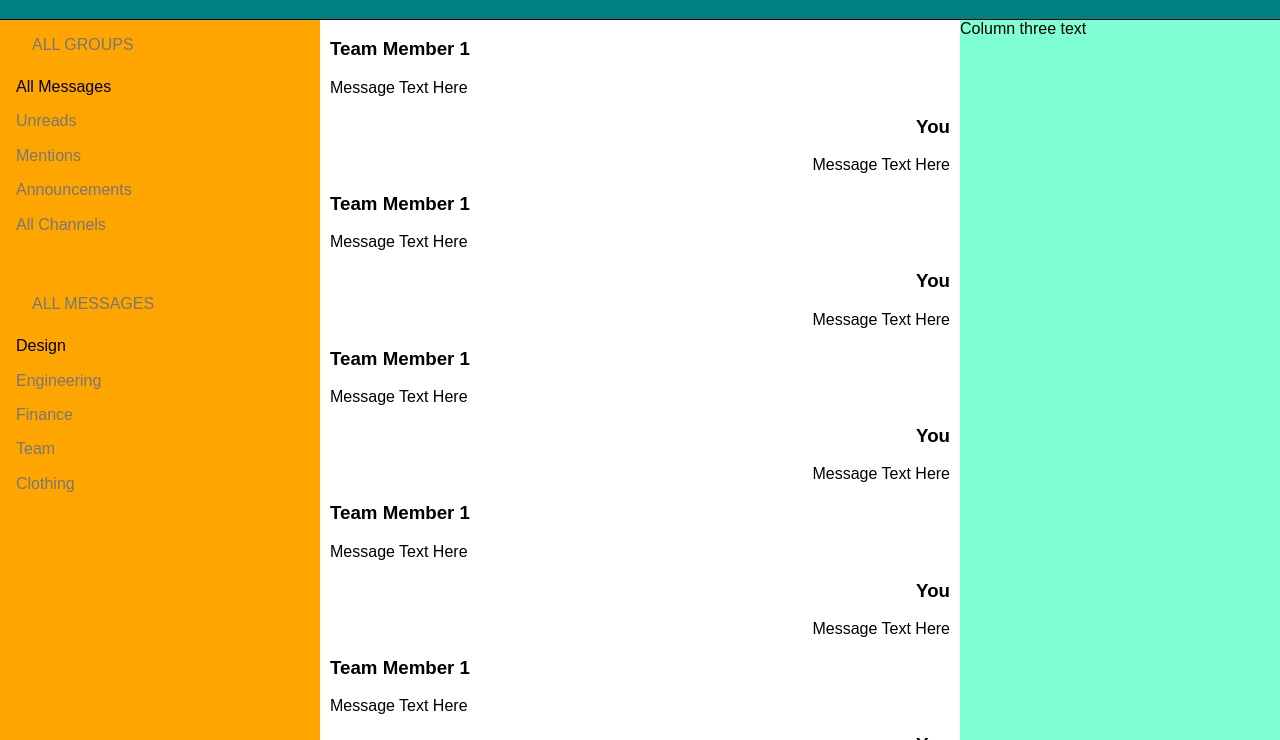
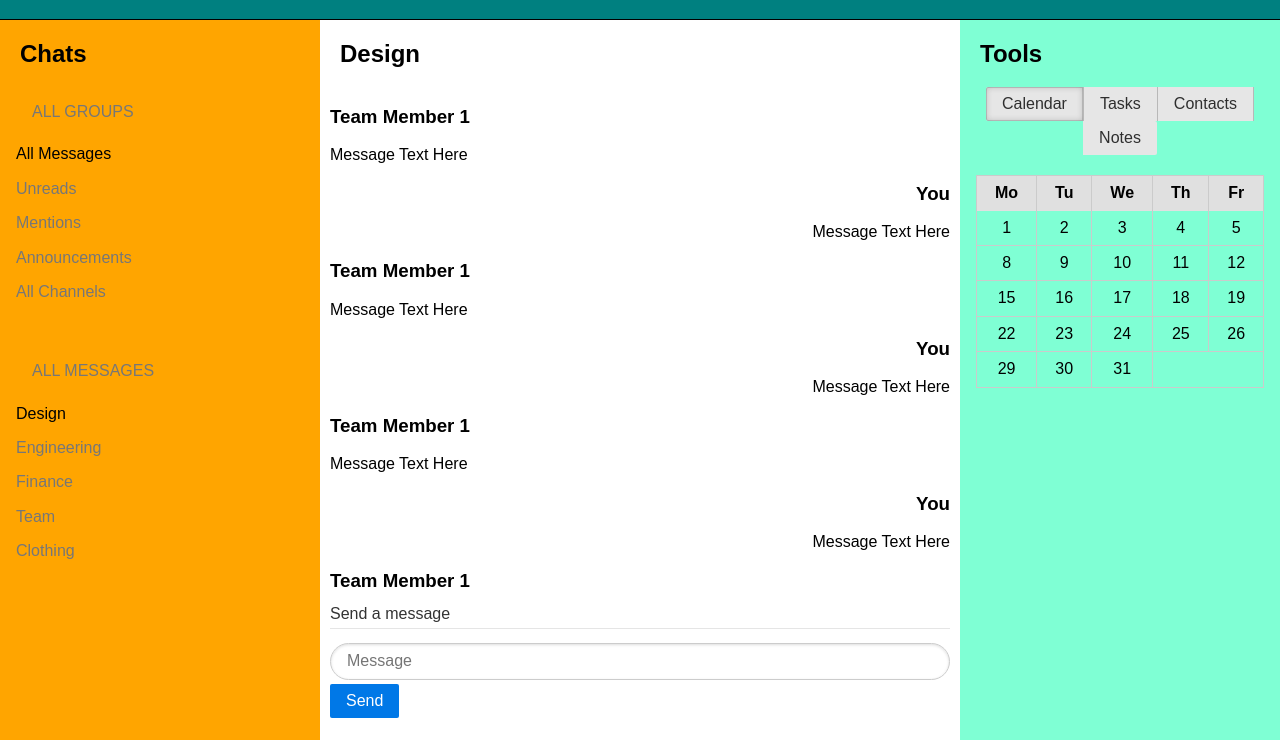
Before and after one commit to jhessin/pureCSS-tutorial, a website: page index.html in a window 1280 px wide. Shown: the part 61-801 px from the top of the page. Drawn offline with nearby package versions, Linux system fonts and the light colour scheme.

Commit message:
finished course

```diff
--- a/index.html
+++ b/index.html
@@ -42,6 +42,10 @@
         height: 90%;
       }
 
+      h2 {
+        padding-left: 20px;
+      }
+
       #col-one {
         max-height: 100%;
         background-color: orange;
@@ -62,22 +66,49 @@
       }
 
       #col-two .left-message {
+        text-align: end;
         margin-left: 10px;
       }
 
       #col-two .right-message {
-        text-align: end;
+        text-align: start;
         margin-left: auto;
         margin-right: 10px;
       }
 
       #current-chat-container {
         flex-grow: 1;
+        direction: rtl;
+      }
+
+      #tools-buttons {
+        margin: 20px auto;
+        text-align: center;
+        width: 90%;
+      }
+
+      #chat-form {
+        padding: 10px;
       }
 
       #col-three {
         background-color: aquamarine;
       }
+
+      #table-container {
+        margin: 20px auto;
+        text-align: center;
+        width: 90%;
+      }
+
+      #table-container > *{
+        width: 100%;
+      }
+
+      #table-container th {
+        text-align: center;
+      }
+
     </style>
   </head>
 
@@ -115,7 +146,8 @@
     </div>
     <div class="pure-g" id="main">
       <div class="pure-u-1 pure-u-sm-1-3 pure-u-xl-1-4" id="col-one">
-        <div class="pure-menu pure-menu-scrollable" id="all-chats-container">
+        <h2>Chats</h2>
+        <div class="pure-u-11-12 pure-u-xl-1 pure-menu" id="all-chats-container">
           <ul class="pure-menu-list">
             <li class="pure-menu-heading">
               <a href="#" class="pure-menu-link">All Groups</a>
@@ -161,7 +193,8 @@
       </div>
 
       <div class="pure-u-1 pure-u-sm-2-3 pure-u-xl-1-2" id="col-two">
-        <div class="pure-menu pure-menu-scrollable" id="current-chat-container">
+        <h2>Design</h2>
+        <div class="pure-u-11-12 pure-u-xl-1 pure-menu pure-menu-scrollable" id="current-chat-container">
           <ul class="pure-menu-list">
             <li class="pure-menu-item left-message">
               <h3>Team Member 1</h3>
@@ -257,8 +290,91 @@
             </li>
           </ul>
         </div>
+
+        <form
+          action="submit"
+          class="pure-form pure-form-stacked"
+          id="chat-form"
+        >
+          <fieldset>
+            <legend>Send a message</legend>
+            <input
+              type="text"
+              name=""
+              class="pure-input-1 pure-input-rounded"
+              placeholder="Message"
+            />
+            <button type="submit" class="pure-button pure-button-primary">
+              Send
+            </button>
+          </fieldset>
+        </form>
       </div>
-      <div class="pure-u-1 pure-u-xl-1-4" id="col-three">Column three text</div>
+
+      <div class="pure-u-1 pure-u-xl-1-4" id="col-three">
+        <h2>Tools</h2>
+        <div
+          class="pure-button-group"
+          role="group"
+          aria-label="..."
+          id="tools-buttons"
+        >
+          <button class="pure-button pure-button-active">Calendar</button>
+          <button class="pure-button">Tasks</button>
+          <button class="pure-button">Contacts</button>
+          <button class="pure-button">Notes</button>
+        </div>
+
+        <div id="table-container">
+          <table class="pure-table pure-table-bordered">
+            <thead>
+              <tr>
+                <th>Mo</th>
+                <th>Tu</th>
+                <th>We</th>
+                <th>Th</th>
+                <th>Fr</th>
+              </tr>
+            </thead>
+            <tbody>
+              <tr>
+                <td>1</td>
+                <td>2</td>
+                <td>3</td>
+                <td>4</td>
+                <td>5</td>
+              </tr>
+              <tr>
+                <td>8</td>
+                <td>9</td>
+                <td>10</td>
+                <td>11</td>
+                <td>12</td>
+              </tr>
+              <tr>
+                <td>15</td>
+                <td>16</td>
+                <td>17</td>
+                <td>18</td>
+                <td>19</td>
+              </tr>
+              <tr>
+                <td>22</td>
+                <td>23</td>
+                <td>24</td>
+                <td>25</td>
+                <td>26</td>
+              </tr>
+              <tr>
+                <td>29</td>
+                <td>30</td>
+                <td>31</td>
+                <td></td>
+              </tr>
+            </tbody>
+          </table>
+        </div>
+      </div>
     </div>
   </body>
 </html>
```
Also changed, not shown: practice.html (+75 -12 lines).
